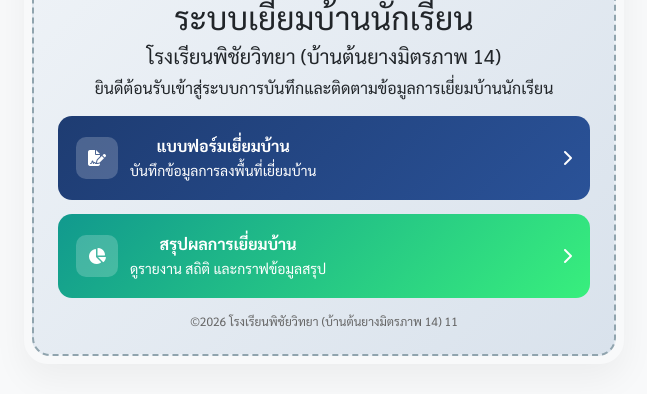
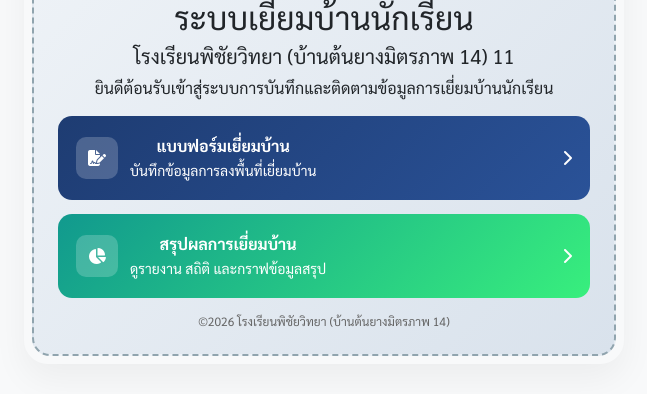
Before and after one commit to pichaiwitaya-ctrl/home-visit-system, a plain HTML site: page index.html in a window 1280 px wide. Shown: the part 158-552 px from the top of the page, without its empty margins (316-963 px from the left). Drawn offline with nearby package versions, Linux system fonts and the light colour scheme.

Commit message:
Update index.html

```diff
--- a/index.html
+++ b/index.html
@@ -23,7 +23,7 @@ body{font-family:'Sarabun',sans-serif;background:#f8f9fa;display:flex;justify-co
 <div class="main-card-inner text-center">
 <img class="school-logo" src="https://drive.google.com/thumbnail?id=1xA8zW4ecizHdCSEpHZ4Oo9jELfq6t-6L&sz=w200">
 <h2>ระบบเยี่ยมบ้านนักเรียน</h2>
-<h5>โรงเรียนพิชัยวิทยา (บ้านต้นยางมิตรภาพ 14)</h5>
+<h5>โรงเรียนพิชัยวิทยา (บ้านต้นยางมิตรภาพ 14) 11</h5>
 <p>ยินดีต้อนรับเข้าสู่ระบบการบันทึกและติดตามข้อมูลการเยี่ยมบ้านนักเรียน</p>
 
 <div class="custom-btn btn-form" onclick="openLink('https://docs.google.com/forms/d/e/1FAIpQLSf2NETWeeBtwWVPetfElOM7AXzQPChy8viW5cWLPN6s1c9GJQ/viewform?usp=dialog')">
@@ -42,7 +42,7 @@ body{font-family:'Sarabun',sans-serif;background:#f8f9fa;display:flex;justify-co
 <i class="fa-solid fa-chevron-right"></i>
 </div>
 
-<div style="font-size:12px;color:#666">&copy;2026 โรงเรียนพิชัยวิทยา (บ้านต้นยางมิตรภาพ 14) 11</div>
+<div style="font-size:12px;color:#666">&copy;2026 โรงเรียนพิชัยวิทยา (บ้านต้นยางมิตรภาพ 14) </div>
 </div></div>
 
 <script>
```
